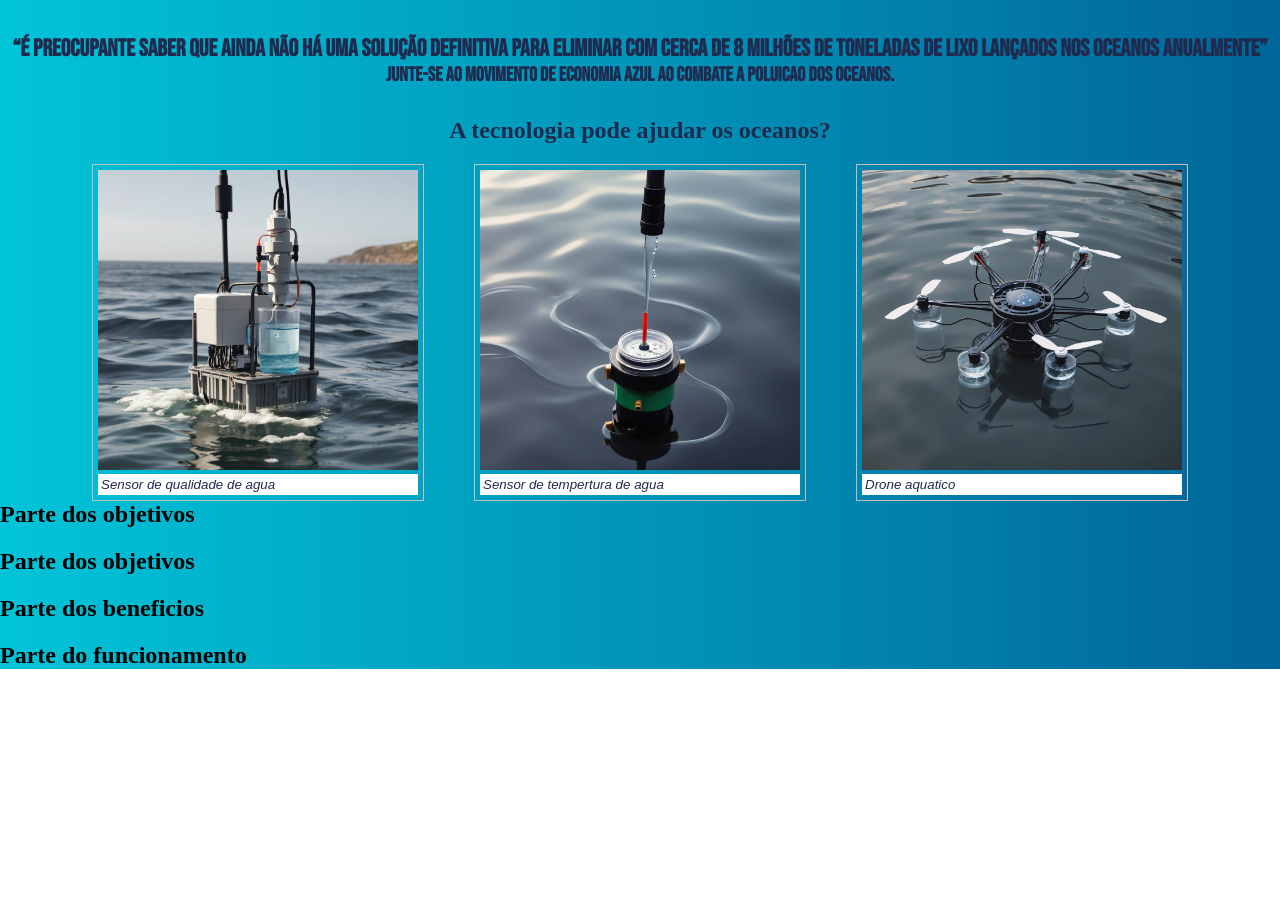
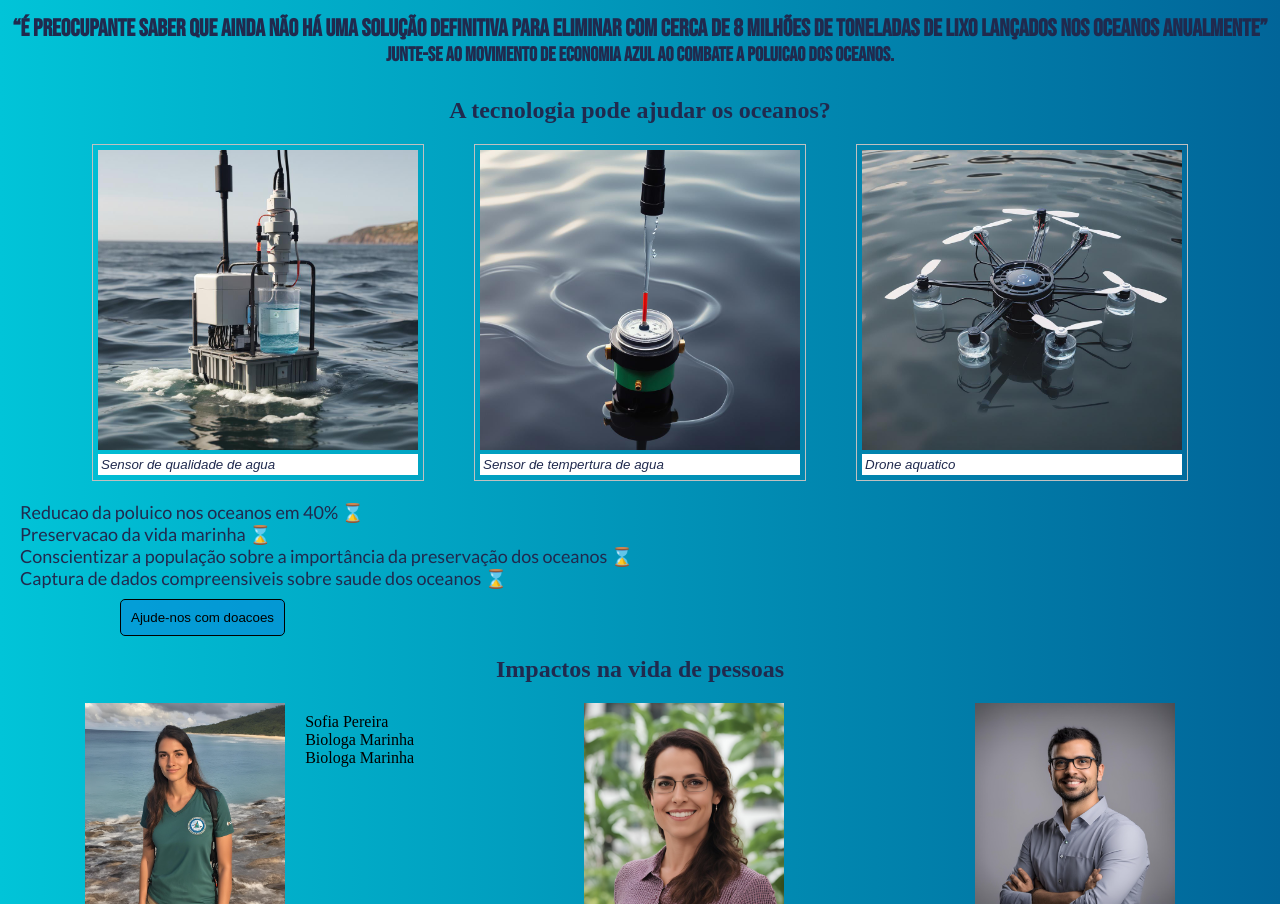
Before and after one commit to PeOliveira18/GlobalSolution, a plain HTML site: page scr/pages/index.html in a window 1280 px wide. Shown: the part 140-1044 px from the top of the page. Before the commit the page ends 809 px from the top, so only its background shows below. Drawn offline with Linux system fonts and the light colour scheme.

Commit message:
Mudancas do dia 28/05

```diff
--- a/public/css/fonts.css
+++ b/public/css/fonts.css
@@ -1 +1 @@
-@import url('https://fonts.googleapis.com/css2?family=Bebas+Neue&display=swap');
+@import url('https://fonts.googleapis.com/css2?family=Bebas+Neue&family=Lato:ital,wght@0,100;0,300;0,400;0,700;0,900;1,100;1,300;1,400;1,700;1,900&display=swap');
--- a/scr/pages/index.css
+++ b/scr/pages/index.css
@@ -1,10 +1,12 @@
 body{
     background-image: linear-gradient(to right, #01C4D8, #016599);
+    overflow-x: hidden;
 }
 
 .container{
     max-width: 1200px;
     margin-bottom: 20px;
+    margin-top: -20px;
 }
 
 
@@ -218,3 +220,79 @@ figcaption{
     padding: 3px;
     text-align: center;
 }
+
+.objetivos{
+    display: flex;
+    justify-content: flex-start;
+    margin-left: 20px;
+    margin-top: 20px;
+    color: #202A4E;
+    font-size: 18px;
+    font-family: "Lato", sans-serif;
+}
+
+
+.lista-objetivos ul{
+    list-style: none;
+}
+
+.botao-objetivo{
+    margin-left: 100px;
+}
+
+#btn-doacao{
+    margin-top: 10px;
+    border: 1px solid black;
+    padding: 10px;
+    border-radius: 5px;
+    cursor: pointer;
+    background-color: #087ddc77;
+    transition: all 0.3s;
+}
+
+#btn-doacao:hover{
+    background-color: rgba(224, 217, 217, 0.644);
+    color: #087DDC;
+}
+
+#btn-doacao:active{
+    opacity: 50%;
+}
+
+.publico{
+    margin-top: 20px;
+}
+
+.titulo-publico{
+    display: flex;
+    justify-content: center;
+    color: #202A4E;
+}
+
+.personas{
+    display: flex;
+    justify-content: space-around;
+    flex-wrap: wrap;
+    margin-top: 20px;
+
+}
+
+.personas img{
+    max-width: 200px;
+    max-height: 300px;
+    width: 200px;
+}
+
+.personas ul{
+    list-style: none;
+}
+
+.persona{
+    display: flex;
+    justify-content: center;
+}
+
+.persona ul{
+    margin-left: 20px;
+    margin-top: 10px;
+}
--- a/scr/pages/index.html
+++ b/scr/pages/index.html
@@ -56,27 +56,64 @@
             </div>
         </section>
 
-        <section>
-            <div class="container">
-                <h2>Parte dos objetivos</h2>
+        <section class="objetivos">
+            <div class="lista-objetivos">
+                <ul>
+                    <li>Reducao da poluico nos oceanos em 40% &#8987;</li>
+                    <li>Preservacao da vida marinha &#8987;</li>
+                    <li>Conscientizar a população sobre a importância da preservação dos oceanos &#8987; </li>
+                    <li>Captura de dados compreensiveis sobre saude dos oceanos &#8987;</li>
+                </ul>
+                <div class="botao-objetivo">
+                    <button id="btn-doacao">Ajude-nos com doacoes</button>
+                </div>
             </div>
         </section>
 
-        <section>
-            <div class="container">
-                <h2>Parte dos objetivos</h2>
+        <section class="publico">
+            <div class="titulo-publico">
+                <h2>Impactos na vida de pessoas</h2>
             </div>
-        </section>
+            <div class="personas">
+                <div class="persona">
+                    <img src="/public/images/persona-1.png" alt="Foto de uma pessoa afetada">
+                        <ul>
+                            <li>Sofia Pereira</li>
+                            <li>Biologa Marinha</li>
+                            <li>Biologa Marinha</li>
+                        </ul>
+                </div>
 
-        <section>
-            <div class="container">
-                <h2>Parte dos beneficios</h2>
+                <div class="persona">
+                    <img src="/public/images/persona-2.png" alt="Foto de uma pessoa afetada">
+                        <ul>
+                            <li></li>
+                            <li></li>
+                            <li></li>
+                        </ul>
+                </div>
+
+                <div class="persona">
+                    <img src="/public/images/persona-3.png" alt="Foto de uma pessoa afetada">
+                        <ul>
+                            <li></li>
+                            <li></li>
+                            <li></li>
+                        </ul>
+                </div>
+
             </div>
         </section>
 
         <section>
             <div>
-                <h2>Parte do funcionamento</h2>
+                <h2></h2>
+            </div>
+        </section>
+
+        <section>
+            <div>
+                <h2></h2>
             </div>
         </section>
     </main>
```
Also changed, not shown: public/images/persona-1.png (added), public/images/persona-2.png (added), public/images/persona-3.png (added), public/images/turtle-svgrepo-com.png (added).
